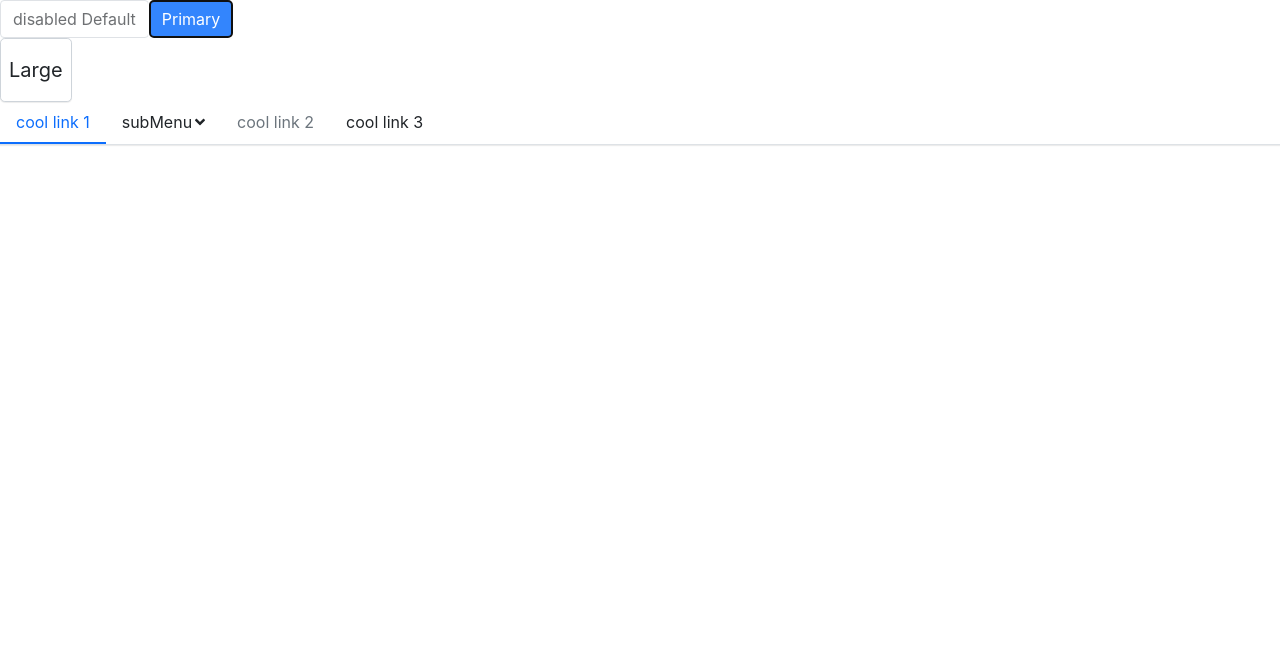
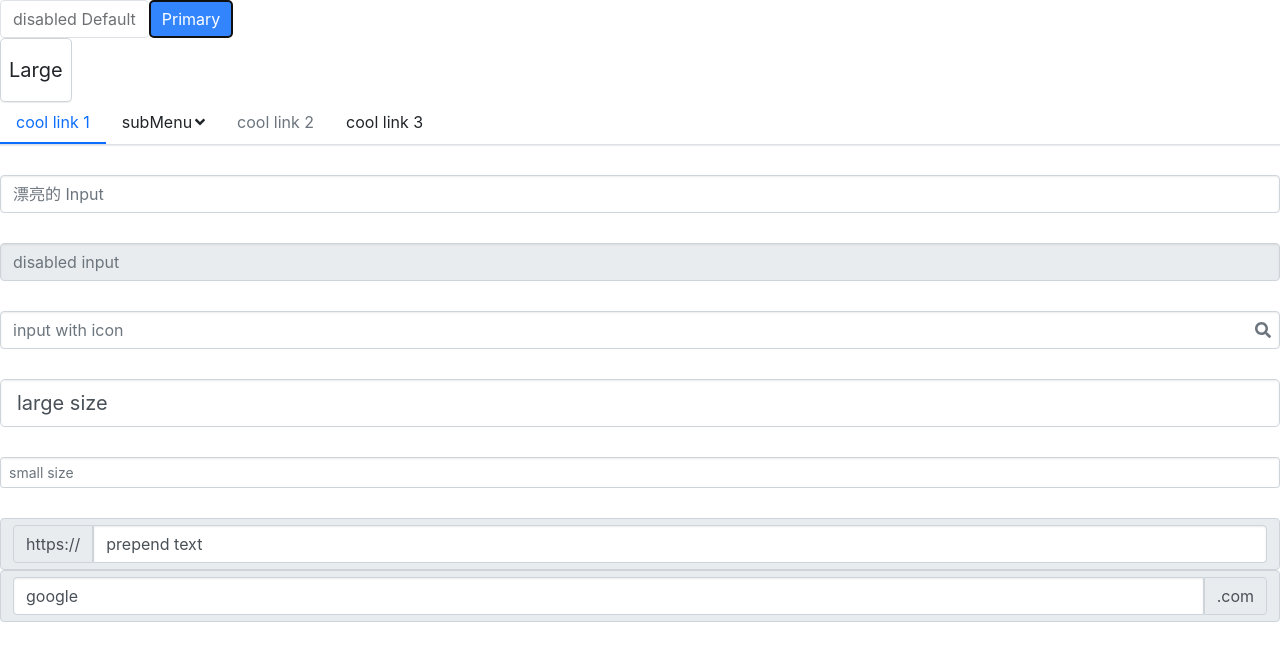
Before and after one commit to haixin-fang/starfish-ui, a React (Create React App) app: page / in a window 1280 px wide. Shown: the top 660 px of the page. Built offline with nearby package versions, Linux system fonts and the light colour scheme.

Commit message:
add Input Component

```diff
--- a/src/App.tsx
+++ b/src/App.tsx
@@ -9,6 +9,7 @@ import Menu from './components/Menu/menu'
 import MenuItem from './components/Menu/menuItem'
 import SubMenu from './components/Menu/subMenu'
 import Transition from './components/Transition/transition'
+import Input from './components/Input/input'
 // library.add(fas) // 把所有相关的图标一起引用
 const App = () => {
   const [show, setShow] =useState(false)
@@ -52,6 +53,33 @@ const App = () => {
           </MenuItem>
         </Menu>
       </div>
+      <Input
+    placeholder="漂亮的 Input"
+  />
+  <Input
+    disabled
+    placeholder="disabled input"
+  />
+  <Input
+    icon="search"
+    placeholder="input with icon"
+  />
+  <Input
+      defaultValue="large size"
+      size="lg"
+    />
+    <Input
+      placeholder="small size"
+      size="sm"
+    />
+    <Input
+      defaultValue="prepend text"
+      prepend="https://"
+    />
+    <Input
+      append=".com"
+      defaultValue="google"
+    />
     </div>
   );
 }
--- /dev/null
+++ b/src/components/Input/_style.scss
@@ -0,0 +1,103 @@
+.input-wrapper {
+    display: flex;
+    width: 100%;
+    margin-bottom: 30px;
+    position: relative;
+    .icon-wrapper {
+      position: absolute;
+      height: 100%;
+      width: 35px;
+      justify-content: center;
+      color: $input-color;
+      right: 0;
+      top: 0;
+      display: flex;
+      align-items: center;
+      svg {
+        color: $input-placeholder-color;
+      }
+    }
+  }
+  .icon-wrapper+.input-inner {
+    padding-right: 35px;
+  }
+  .input-inner {
+    width: 100%;
+    padding: $input-padding-y $input-padding-x;
+    font-family: $input-font-family;
+    font-size: $input-font-size;
+    font-weight: $input-font-weight;
+    line-height: $input-line-height;
+    color: $input-color;
+    background-color: $input-bg;
+    background-clip: padding-box;
+    border: $input-border-width solid $input-border-color;
+
+    // Note: This has no effect on <select>s in some browsers, due to the limited stylability of `<select>`s in CSS.
+    border-radius: $input-border-radius;
+
+    box-shadow: $input-box-shadow;
+    transition: $input-transition;
+
+    &:focus {
+      color: $input-focus-color;
+      background-color: $input-focus-bg;
+      border-color: $input-focus-border-color;
+      outline: 0;
+      box-shadow: $input-focus-box-shadow;
+      // Avoid using mixin so we can pass custom focus shadow properly
+    }
+    &::placeholder {
+      color: $input-placeholder-color;
+      // Override Firefox's unusual default opacity; see https://github.com/twbs/bootstrap/pull/11526.
+      opacity: 1;
+    }
+    &:disabled,
+    &[readonly] {
+      background-color: $input-disabled-bg;
+      border-color: $input-disabled-border-color;
+      // iOS fix for unreadable disabled content; see https://github.com/twbs/bootstrap/issues/11655.
+      opacity: 1;
+    }
+  }
+  .input-group-prepend,
+  .input-group-append {
+    display: flex;
+    align-items: center;
+    padding: $input-padding-y $input-padding-x;
+    margin-bottom: 0; // Allow use of <label> elements by overriding our default margin-bottom
+    font-size: $input-font-size; // Match inputs
+    font-weight: $font-weight-normal;
+    line-height: $input-line-height;
+    color: $input-group-addon-color;
+    text-align: center;
+    white-space: nowrap;
+    background-color: $input-group-addon-bg;
+    border: $input-border-width solid $input-group-addon-border-color;
+    border-radius: $input-border-radius;
+  }
+  .input-group-append + .btn {
+    padding: 0;
+    border: 0;
+  }
+  .input-group > .input-group-prepend,
+  .input-group.input-group-append > .input-inner {
+    @include border-right-radius(0);
+  }
+
+  .input-group > .input-group-append,
+  .input-group.input-group-prepend > .input-inner {
+    @include border-left-radius(0);
+  }
+
+  .input-size-sm .input-inner {
+    padding: $input-padding-y-sm $input-padding-x-sm;
+    font-size: $input-font-size-sm;
+    border-radius: $input-border-radius-sm;
+  }
+
+  .input-size-lg .input-inner {
+    padding: $input-padding-y-lg $input-padding-x-lg;
+    font-size: $input-font-size-lg;
+    border-radius: $input-border-radius-lg;
+  }
--- /dev/null
+++ b/src/components/Input/input.tsx
@@ -0,0 +1,52 @@
+
+import React, {FC, ReactElement, InputHTMLAttributes, ChangeEvent} from 'react'
+import classNames from 'classnames'
+import { IconProp} from '@fortawesome/fontawesome-svg-core'
+import Icon from '../Icon/icon'
+type InputSize = 'lg' | 'sm'
+// Omit 是忽略泛型指定的属性值
+export interface InputProps extends Omit<InputHTMLAttributes<HTMLElement>, 'size'> {
+    disabled?: boolean;
+    size?: InputSize;
+    icon?: IconProp;
+    prepend?: string | ReactElement;
+    append?: string | ReactElement;
+    onChange?: (e: ChangeEvent<HTMLInputElement>) => void
+}
+
+export const Input: FC<InputProps> = (props) => {
+    const {
+        disabled,
+        size,
+        icon,
+        prepend,
+        append,
+        style,
+        ...restProps
+    } = props
+
+    const classes = classNames('input-wrapper', {
+        'is-disabled': disabled,
+        [`input-size-${size}`]: size,
+        'input-group': prepend || append,
+        'input-group-append': !!append,
+        // 因为append是一个字符串等，要确定为boolean，只能!!
+        'input-group-prepend': !!prepend
+    })
+
+    return (
+        // 会根据属性判断是否添加不同节点
+        <div style={style} className={classes}>
+            {prepend && <div className="input-group-prepend">{prepend}</div>}
+            {icon && <div className="icon-wrapper"><Icon icon={icon} title={`title-${icon}`}/></div>}
+            <input
+            className="input-inner"
+            type='text'
+            disabled={disabled}
+            {...restProps}/>
+            {append && <div className="input-group-append">{append}</div>}
+        </div>
+    )
+}
+
+export default Input;
--- a/src/components/Transition/transition.tsx
+++ b/src/components/Transition/transition.tsx
@@ -1,9 +1,9 @@
 import React from 'react'
 import { CSSTransition } from 'react-transition-group'
-// import { CSSTransitionProps } from 'react-transition-group/CSSTransition'
+import { CSSTransitionProps } from 'react-transition-group/CSSTransition'
 type AnimationName = 'zoom-in-top' | 'zoom-in-left' | 'zoom-in-bottom' | 'zoom-in-right'
 
-export interface ITransitionProps  {
+export interface ITransitionProps extends Omit<CSSTransitionProps, 'classNames'> {
     animation?: AnimationName;
     classNames?: string;
     in: boolean;
--- a/src/styles/_mixin.scss
+++ b/src/styles/_mixin.scss
@@ -60,3 +60,13 @@
     transform-origin: $origin;
   }
 }
+
+@mixin border-right-radius($raduis) {
+  border-top-right-radius: $raduis;
+  border-bottom-right-radius: $raduis;
+}
+
+@mixin border-left-radius($raduis) {
+  border-top-left-radius: $raduis;
+  border-bottom-left-radius: $raduis;
+}
--- a/src/styles/index.scss
+++ b/src/styles/index.scss
@@ -15,3 +15,6 @@
 // icon
 @import '../components/Icon/style';
 @import './animation';
+
+// Input
+@import "../components/Input/style"
```
Also changed, not shown: 1 other file (tests, documents, lock files or other folders).
